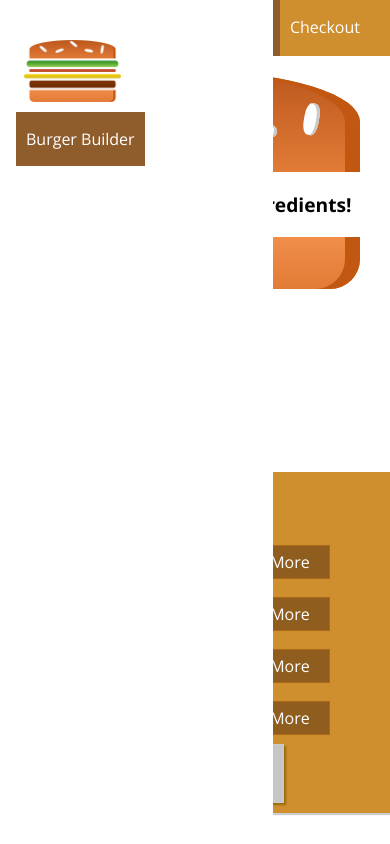
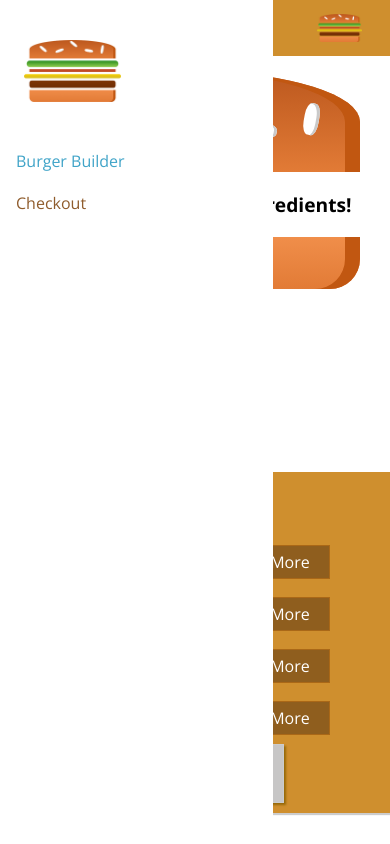
Before and after one commit to AdamAnsari/MyBurgerBuilder, a React app: page / in a window 390 px wide. Built offline with nearby package versions, Linux system fonts and the light colour scheme.

Commit message:
More about responsive adjustments

```diff
--- a/src/components/Navigation/NavigationItems/NavigationItem/NavigationItem.module.css
+++ b/src/components/Navigation/NavigationItems/NavigationItem/NavigationItem.module.css
@@ -1,19 +1,38 @@
+.NavigationItem {
+	margin: 10px 0;
+	box-sizing: border-box;
+	display: block;
+	width: 100%;
+}
+
+.NavigationItem a {
+	color: #8f5c2c;
+	text-decoration: none;
+	width: 100%;
+	box-sizing: border-box;
+	display: block;
+}
+
+.NavigationItem a:hover,
+.NavigationItem a:active,
+.NavigationItem a.active {
+	color: #40a4c8;
+}
+
+@media (min-width: 586px) {
 	.NavigationItem {
 		margin: 0;
-	box-sizing: border-box;
 		display: flex;
 		height: 100%;
+		width: auto;
 		align-items: center;
 	}
 
 	.NavigationItem a {
 		color: white;
-	text-decoration: none;
 		height: 100%;
 		padding: 16px 10px;
 		border-bottom: 4px solid transparent;
-	box-sizing: border-box;
-	display: block;
 	}
 
 	.NavigationItem a:hover,
@@ -23,3 +42,4 @@
 		border-bottom: 4px #40a4c8;
 		color: white;
 	}
+}
--- a/src/components/Navigation/NavigationItems/NavigationItems.module.css
+++ b/src/components/Navigation/NavigationItems/NavigationItems.module.css
@@ -3,6 +3,13 @@
 	padding: 0;
 	list-style: none;
 	display: flex;
+	flex-flow: column;
 	align-items: center;
 	height: 100%;
 }
+
+@media (min-width: 586px) {
+	.navigationItems {
+		flex-flow: row;
+	}
+}
--- a/src/components/Navigation/SideDrawer/SideDrawer.module.css
+++ b/src/components/Navigation/SideDrawer/SideDrawer.module.css
@@ -28,4 +28,5 @@
 
 .Logo {
 	height: 10%;
+	margin-bottom: 30px;
 }
--- a/src/components/Navigation/Toolbar/Toolbar.js
+++ b/src/components/Navigation/Toolbar/Toolbar.js
@@ -10,7 +10,7 @@
 			<div className={classes.Logo}>
 				<Logo />
 			</div>
-			<nav>
+			<nav className={classes.DesktopOnly}>
 				<NavigationItems />
 			</nav>
 		</header>
--- a/src/components/Navigation/Toolbar/Toolbar.module.css
+++ b/src/components/Navigation/Toolbar/Toolbar.module.css
@@ -20,3 +20,9 @@
 .Logo {
 	height: 80%;
 }
+
+@media (max-width: 585px) {
+	.DesktopOnly {
+		display: none;
+	}
+}
```
Lines whose indentation alone changed are shown as unchanged.
